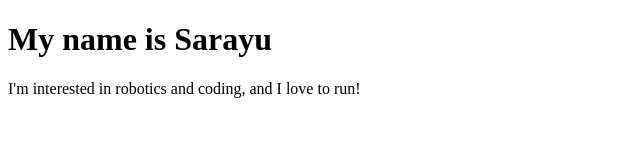
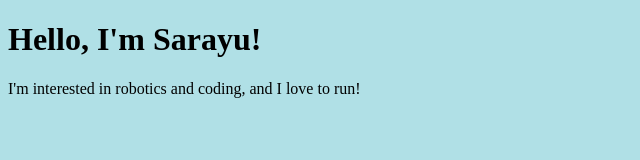
Before and after one commit to sarayumuthyala/my-first-website, a plain HTML site: page index.html in a window 1280 px wide. Shown: the whole page, without its empty margins (0-640 px from the left). Drawn offline with Linux system fonts and the light colour scheme.

Commit message:
Update body style and heading in index.html

```diff
--- a/index.html
+++ b/index.html
@@ -3,7 +3,8 @@
 <title>My first website</title>
 <body>
 
-<h1>My name is Sarayu</h1>
+<body style="background-color: powderblue;">
+<h1>Hello, I'm Sarayu!</h1>
 <p>I'm interested in robotics and coding, and I love to run!</p>
 
 </body>
```
